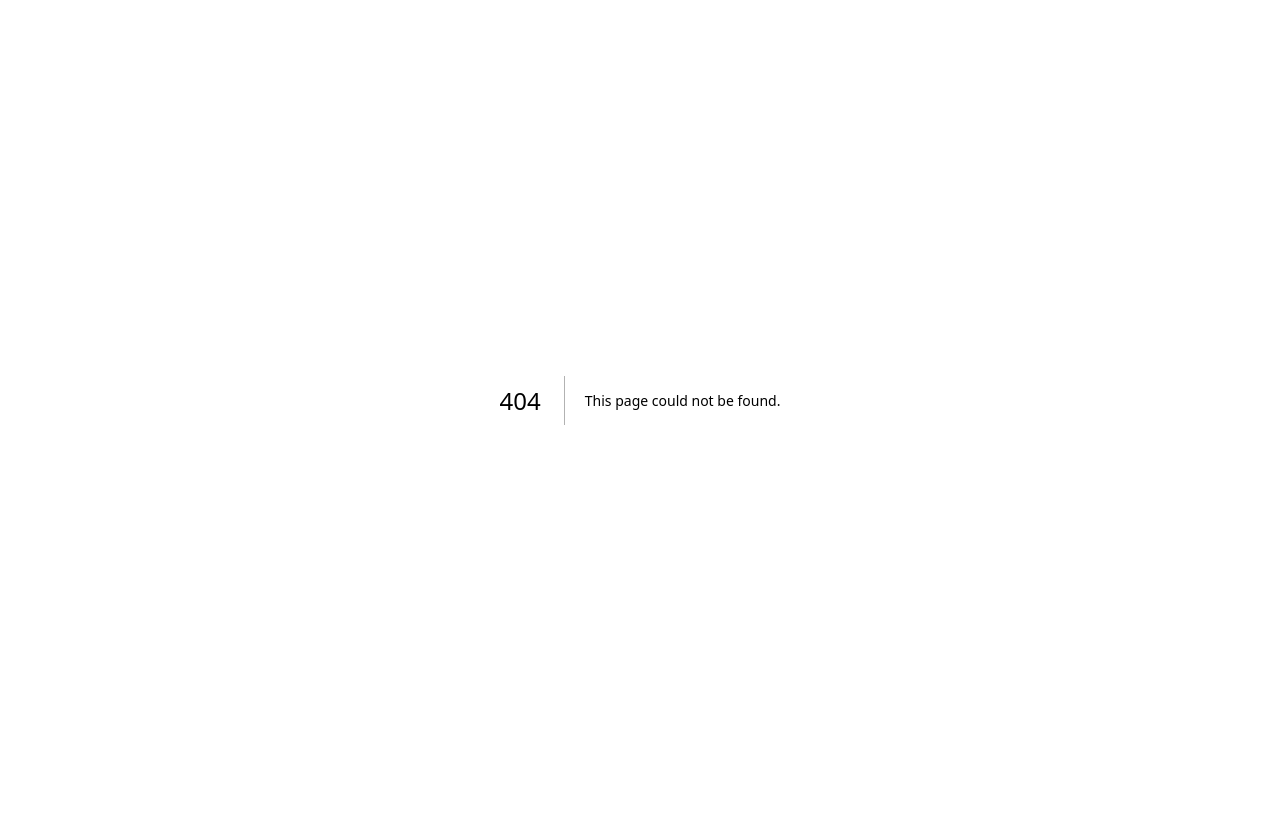
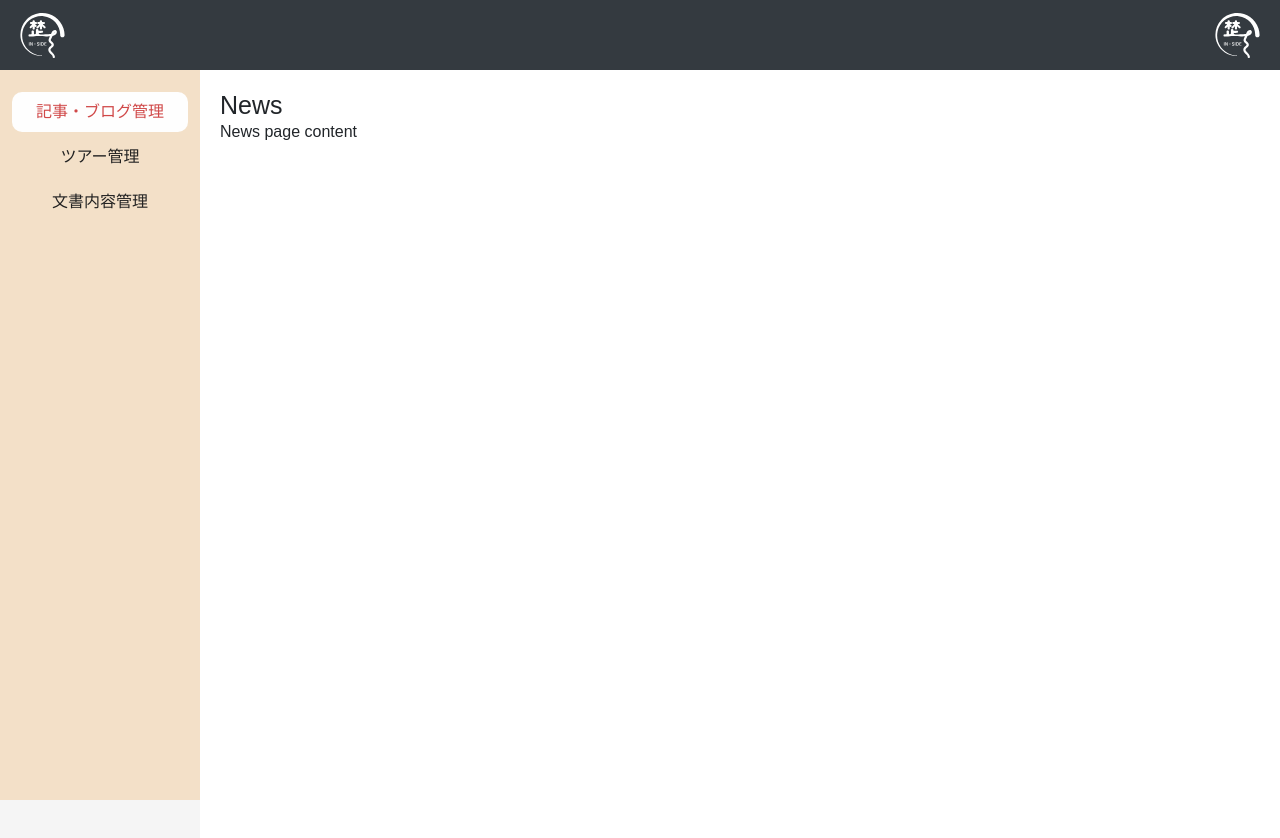
Before and after one commit to huynhnguyen1906/Reki-Teku, a Next.js app: page /admin/news in a window 1280 px wide. Before the commit this address had no page. Shown: the top 838 px of the page. Before the commit the page ends 800 px from the top, so only its background shows below. Built offline with nearby package versions, Linux system fonts and the light colour scheme; a web font is replaced by a local one.

Commit message:
【追加】管理ページのレイアウトを作成した。
【追加】/admin/news, /admin/text-content, /admin/tours のURLを作成した。
【追加】ページ移動するときに、サイドバーのメニューをアクティブ状態を切り替えように作った。

```diff
--- /dev/null
+++ b/src/app/admin/AdminLayout.tsx
@@ -0,0 +1,42 @@
+'use client';
+import { ReactNode } from 'react';
+import Link from 'next/link';
+import Image from 'next/image';
+import { usePathname } from 'next/navigation';
+import Logo from '../../../public/images/logo-white.svg';
+import Styles from '@styles/appStyles/Admin.module.scss';
+
+interface AdminLayoutProps {
+    children: ReactNode;
+}
+
+const AdminLayout: React.FC<AdminLayoutProps> = ({ children }) => {
+    const pathname = usePathname();
+
+    const isActive = (path: string) => pathname === path;
+
+    return (
+        <div className={Styles.container}>
+            <nav className={Styles.nav}>
+                <Link href="/admin/news">
+                    <Image src={Logo} alt="logo" width={45} height={45} />
+                </Link>
+                <Image src={Logo} alt="logo" width={45} height={45} />
+            </nav>
+            <div className={Styles.sideBar}>
+                <Link href="/admin/news" className={isActive('/admin/news') ? Styles.active : ''}>
+                    記事・ブログ管理
+                </Link>
+                <Link href="/admin/tours" className={isActive('/admin/tours') ? Styles.active : ''}>
+                    ツアー管理
+                </Link>
+                <Link href="/admin/text-content" className={isActive('/admin/text-content') ? Styles.active : ''}>
+                    文書内容管理
+                </Link>
+            </div>
+            <div className={Styles.mainContent}>{children}</div>
+        </div>
+    );
+};
+
+export default AdminLayout;
--- /dev/null
+++ b/src/app/admin/news/page.tsx
@@ -0,0 +1,11 @@
+import AdminLayout from '../AdminLayout';
+export default function News() {
+    return (
+        <>
+            <AdminLayout>
+                <h1>News</h1>
+                <p>News page content</p>
+            </AdminLayout>
+        </>
+    );
+}
--- /dev/null
+++ b/styles/appStyles/Admin.module.scss
@@ -0,0 +1,59 @@
+@import '@styles/variables';
+
+.container {
+    position: relative;
+    width: 100%;
+    height: auto;
+}
+
+.nav {
+    background-color: #343a40;
+    width: 100%;
+    height: 70px;
+    display: flex;
+    justify-content: space-between;
+    align-items: center;
+    padding: 0 20px 0 20px;
+    position: relative;
+    z-index: 10;
+}
+.sideBar {
+    background-color: $main-color;
+    height: 100vh;
+    width: 20rem;
+    position: fixed;
+    top: 0px;
+    left: 0;
+    z-index: 1;
+    padding: 92px 12px 12px 12px;
+    display: flex;
+    flex-direction: column;
+    align-items: center;
+    justify-content: flex-start;
+    gap: 5px;
+    a {
+        width: 100%;
+        padding: 8px 0;
+        text-align: center;
+        color: $text-color;
+        text-decoration: none;
+        transition: all 0.2s ease;
+        border-radius: 1rem;
+        &:hover {
+            background-color: $accent-color-white;
+            color: $accent-color-crimson;
+        }
+        &.active {
+            background-color: $accent-color-white;
+            color: $accent-color-crimson;
+        }
+    }
+}
+
+.mainContent {
+    width: calc(100% - 20rem);
+    background-color: #ffffff;
+    margin-left: 20rem;
+    padding: 20px;
+    height: 100vh;
+}
```
Also changed, not shown: src/app/admin/page.tsx (deleted, +0 -7 lines), src/app/admin/text-content/page.tsx (added, +11 -0 lines), src/app/admin/tours/page.tsx (added, +11 -0 lines), styles/appStyles/About.module.scss (added), styles/appStyles/About.scss (deleted).
